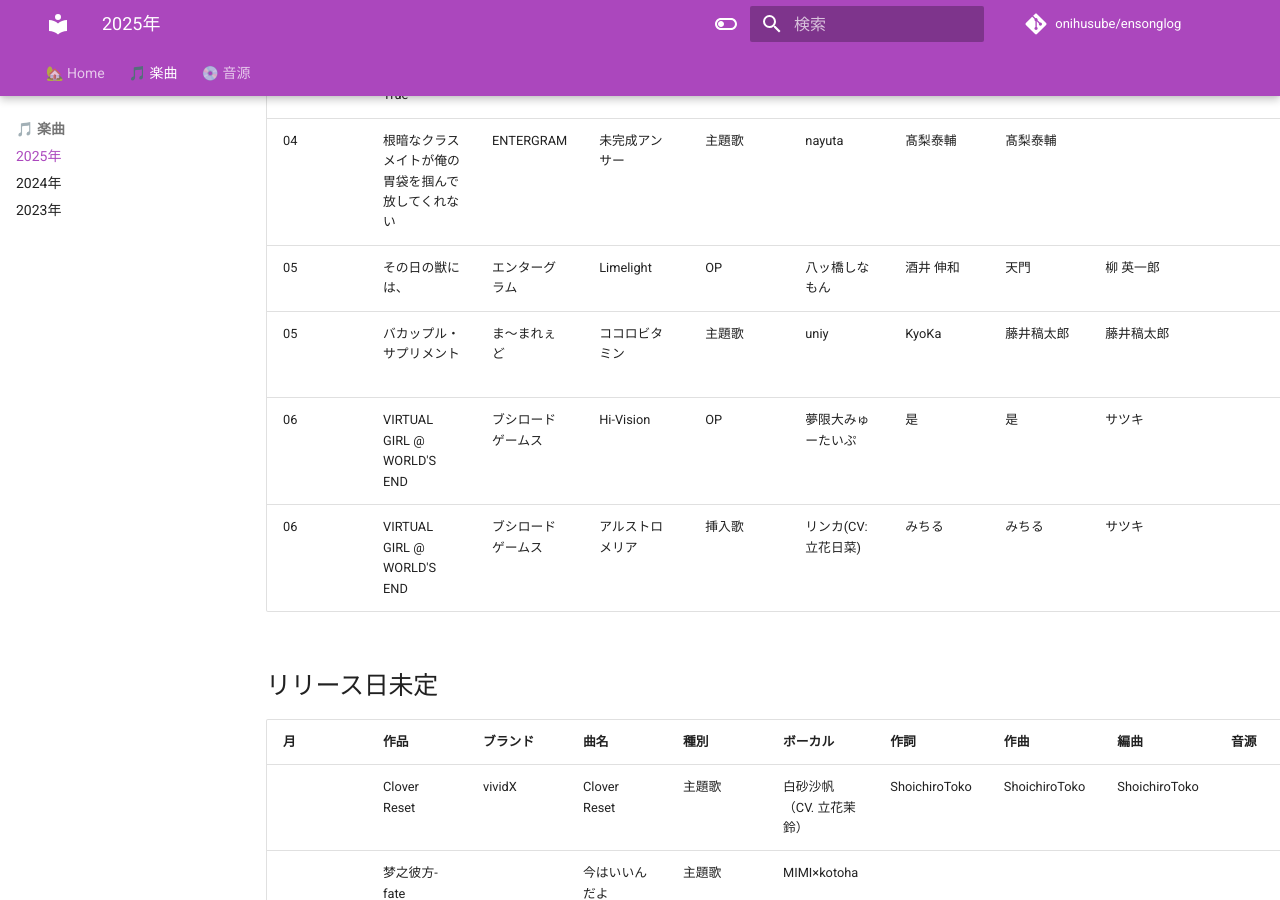
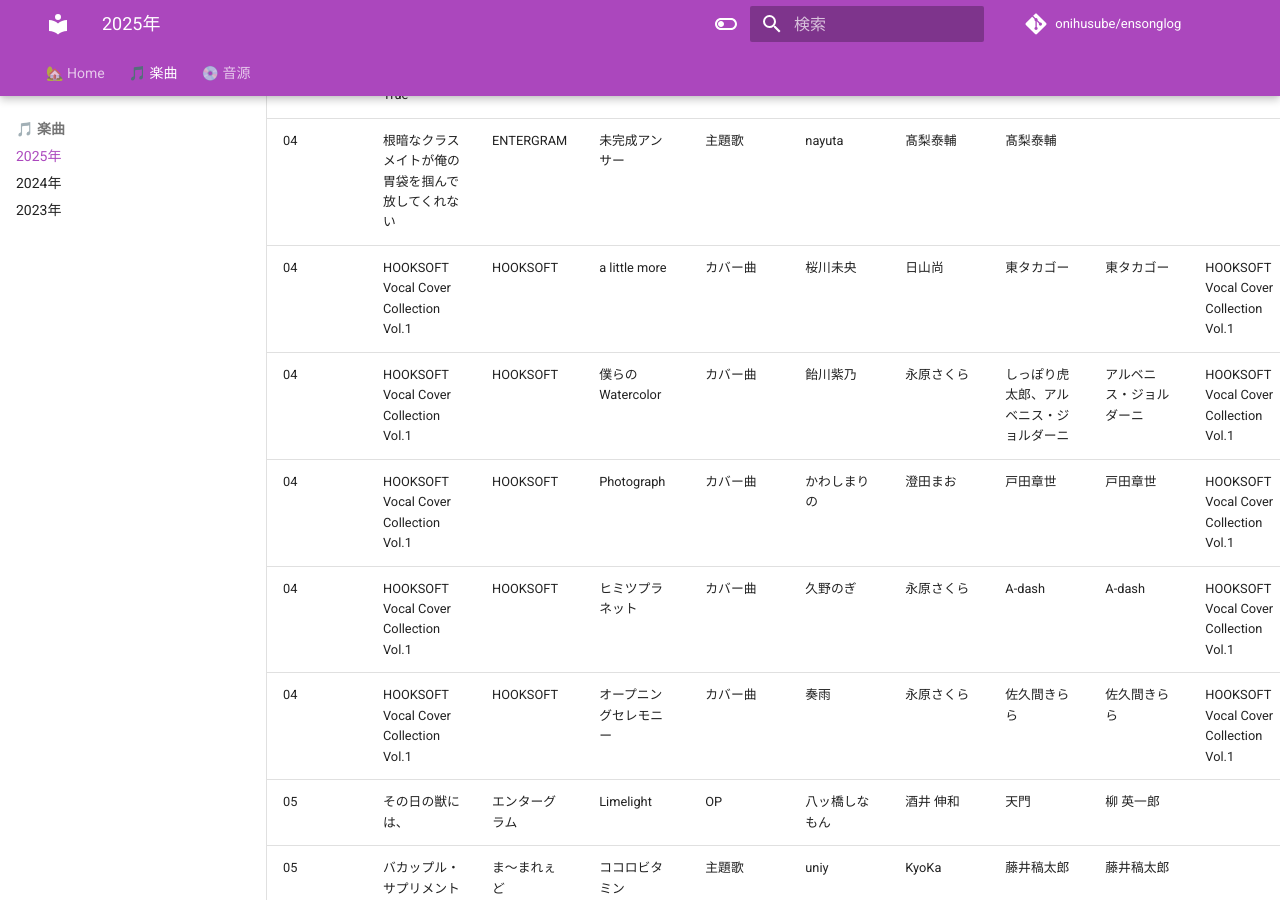
Before and after one commit to onihusube/ensonglog, an MkDocs documentation site: the page built from docs/2025/楽曲.md, in a window 1280 px wide and 900 px high, scrolled down 4758 px. Built offline with MkDocs 1.6.1 and Material for MkDocs 9.7.7, drawn with Linux system fonts in a browser that asks for light colours; emoji names are drawn with the system emoji font; comment, search, counter and statistics services are not loaded.

Commit message:
HOOKSOFT Vocal Cover Collection Vol.1追加

```diff
--- a/docs/2025/楽曲.md
+++ b/docs/2025/楽曲.md
@@ -50,6 +50,11 @@ search:
 | 03<!--/28--> | D.C.5 Sweet Happiness ～ダ・カーポ5～スイートハピネス | CIRCUS | めぐり逢えたね | キャラクターソング |  | rino | ANZIE |  | 豪華限定版特典「D.C.5 Sweet Happiness Characters Cover Songs」 |  |  |
 | 04<!--/10--> | メモリーズオフ 双想 ～Not Always True～ | MAGES. | Not always true | OP | 彩音 | 彩音 | 磯江俊道（ZIZZ STUDIO） | 磯江俊道（ZIZZ STUDIO） |  |  | [:fontawesome-brands-youtube:](https://youtu.be/cshX8Rss_xQ) |
 | 04<!--/24--> | 根暗なクラスメイトが俺の胃袋を掴んで放してくれない | ENTERGRAM | 未完成アンサー | 主題歌 | nayuta | 髙梨泰輔 | 髙梨泰輔 | | | | [:fontawesome-brands-youtube:](https://www.youtube.com/watch?v=u4ea5lB_NWA) |
+| 04<!--/25--> | HOOKSOFT Vocal Cover Collection Vol.1 | HOOKSOFT | a little more | カバー曲 | 桜川未央 | 日山尚 | 東タカゴー | 東タカゴー | HOOKSOFT Vocal Cover Collection Vol.1 | カバーアルバム </br> Strawberry Nauts OP(2011/10) | |
+| 04<!--/25--> | HOOKSOFT Vocal Cover Collection Vol.1 | HOOKSOFT | 僕らのWatercolor | カバー曲 | 飴川紫乃 | 永原さくら | しっぽり虎太郎、アルベニス・ジョルダーニ | アルベニス・ジョルダーニ | HOOKSOFT Vocal Cover Collection Vol.1 | カバーアルバム </br> どっちのiが好きですか？ OP(2019/01) | |
+| 04<!--/25--> | HOOKSOFT Vocal Cover Collection Vol.1 | HOOKSOFT | Photograph | カバー曲 | かわしまりの | 澄田まお | 戸田章世 | 戸田章世 | HOOKSOFT Vocal Cover Collection Vol.1 | カバーアルバム </br> MeltyMoment ED(2014/01) | |
+| 04<!--/25--> | HOOKSOFT Vocal Cover Collection Vol.1 | HOOKSOFT | ヒミツプラネット | カバー曲 | 久野のぎ | 永原さくら | A-dash | A-dash | HOOKSOFT Vocal Cover Collection Vol.1 | カバーアルバム </br> シークレットラブ(仮) OP(2024/07) | |
+| 04<!--/25--> | HOOKSOFT Vocal Cover Collection Vol.1 | HOOKSOFT | オープニングセレモニー | カバー曲 | 奏雨 | 永原さくら | 佐久間きらら | 佐久間きらら | HOOKSOFT Vocal Cover Collection Vol.1 | カバーアルバム </br> IxSHE Tell OP(2018/02) | [:fontawesome-brands-youtube:](https://www.youtube.com/watch?v=HS4cLLcaD2Q) |
 | 05<!--/29--> | その日の獣には、 | エンターグラム | Limelight | OP | 八ッ橋しなもん | 酒井 伸和 | 天門 | 柳 英一郎 |  |  | [:fontawesome-brands-youtube:](https://www.youtube.com/watch?v=mRCx4To70JU) |
 | 05<!--/30-->  | バカップル・サプリメント | ま～まれぇど | ココロビタミン | 主題歌 | uniy | KyoKa | 藤井稿太郎 | 藤井稿太郎 | | mix, mastering：影虎 | |
 | 06<!--/12--> | VIRTUAL GIRL @ WORLD'S END | ブシロードゲームス | Hi-Vision | OP | 夢限大みゅーたいぷ | 是 | 是 | サツキ |  |  | [:fontawesome-brands-youtube:](https://www.youtube.com/watch?v=rjOVXUAgYQg) [:fontawesome-brands-youtube:](https://www.youtube.com/watch?v=PtT8qMrMqE8) |
```
Also changed, not shown: docs/2025/音源.md (+1 -0 lines), docs/2025/音源個別/HOOKSOFT Vocal Cover Collection Vol.1.md (added, +26 -0 lines).
